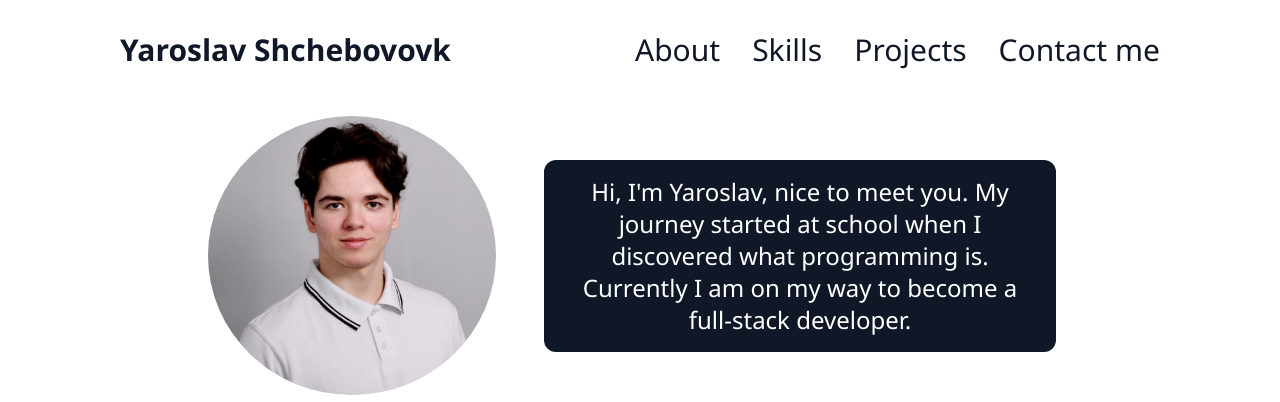
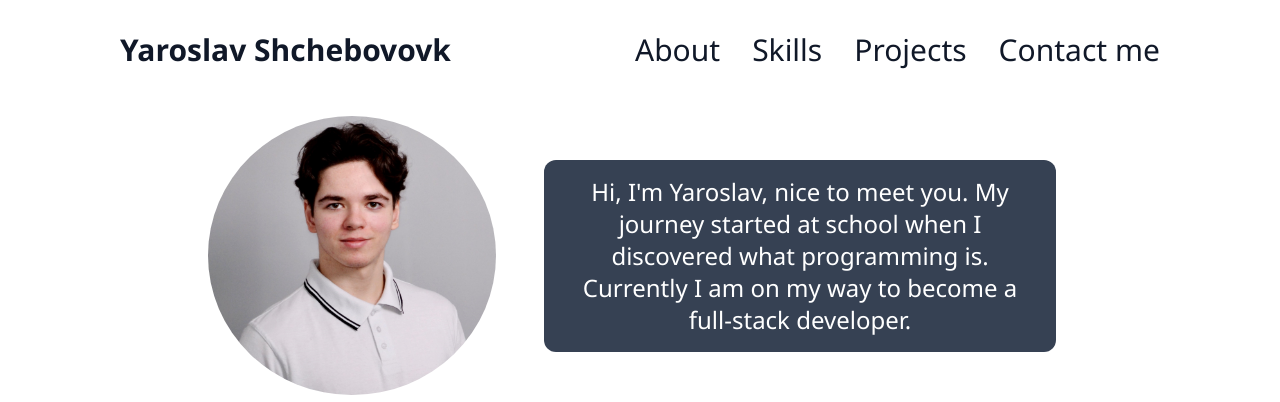
Before and after one commit to Rel1able/Personal-Portfolio-Website, a React (Vite) app: page / in a window 1280 px wide. Shown: the top 402 px of the page. Built offline with nearby package versions, Linux system fonts and the light colour scheme.

Commit message:
replaced todolist image with updated version

```diff
--- a/src/components/About.tsx
+++ b/src/components/About.tsx
@@ -9,7 +9,7 @@ export default function About({description}: AboutProps) {
             <img className="object-contain
              rounded-[50%] w-48 xl:w-72" src="24.jpg" alt="picture of me" />
             <p className="font-medium
-                m-4 bg-gray-900
+                m-4 bg-gray-700
                 text-white px-8
                 py-4 rounded-xl sm:text-sm lg:text-xl xl:text-2xl">
                 {description}
```
Also changed, not shown: public/todo-list.png.
